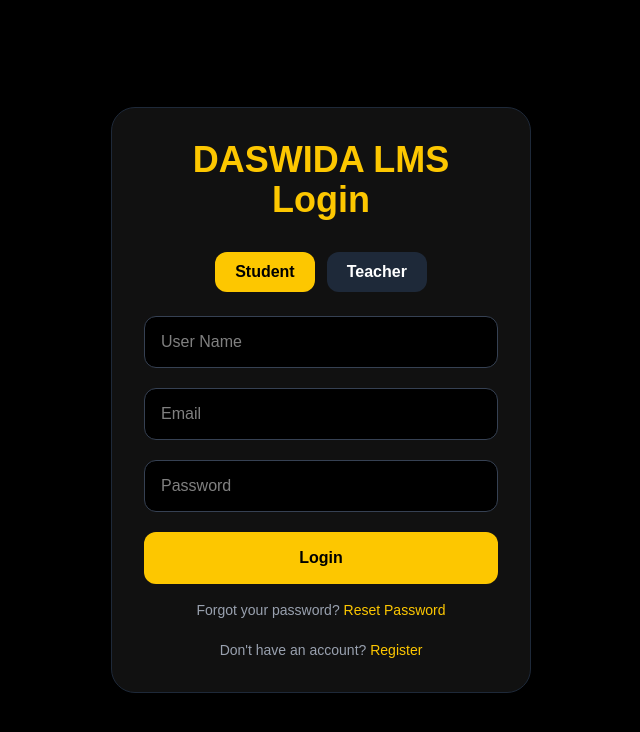
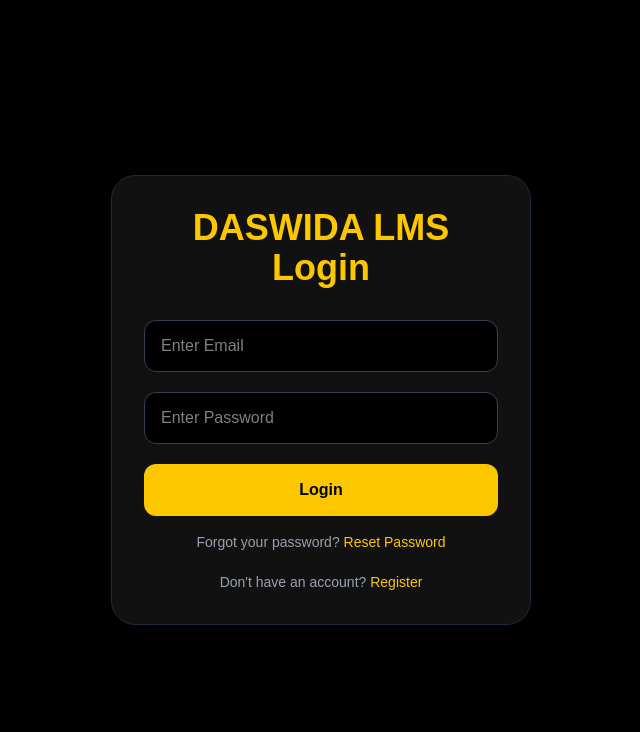
Before and after one commit to spriveen/Daswida-LMS, a React app in the folder frontend/: page /login in a window 1280 px wide. Shown: the top 732 px of the page, without its empty margins (319-959 px from the left). Built offline with nearby package versions, Linux system fonts and the light colour scheme; the HTML template or start-up script is replaced by a standard one.

Commit message:
update Navbar Login Register Again

```diff
--- a/frontend/src/components/navbar/Navbar.jsx
+++ b/frontend/src/components/navbar/Navbar.jsx
@@ -59,7 +59,7 @@ function Navbar() {
 
         </button>
 
-        {/* LOGIN BUTTON */}
+
         {/* LOGIN BUTTON */}
 {/* <Link to="/login"> */}
 
--- a/frontend/src/context/AuthContext.jsx
+++ b/frontend/src/context/AuthContext.jsx
@@ -1,9 +1,41 @@
-import React from 'react'
+// src/context/AuthContext.jsx
 
-const AuthContext = React.createContext()
+import React, { createContext, useState } from "react";
 
-export default AuthContext
+export const AuthContext = createContext();
 
-}
+const AuthProvider = ({ children }) => {
 
-export default AuthContext
+  const [user, setUser] = useState(null);
+
+  // LOGIN
+  const login = (userData) => {
+    setUser(userData);
+
+    localStorage.setItem(
+      "user",
+      JSON.stringify(userData)
+    );
+  };
+
+  // LOGOUT
+  const logout = () => {
+    setUser(null);
+
+    localStorage.removeItem("user");
+  };
+
+  return (
+    <AuthContext.Provider
+      value={{
+        user,
+        login,
+        logout,
+      }}
+    >
+      {children}
+    </AuthContext.Provider>
+  );
+};
+
+export default AuthProvider;
--- a/frontend/src/pages/auth/Login.jsx
+++ b/frontend/src/pages/auth/Login.jsx
@@ -7,54 +7,50 @@ const Login = () => {
 
   const navigate = useNavigate();
 
-  const [role, setRole] = useState("student");
-
   const [formData, setFormData] = useState({
-    username: "",
     email: "",
     password: "",
   });
 
+  // HANDLE INPUT
   const handleChange = (e) => {
+
     setFormData({
       ...formData,
       [e.target.name]: e.target.value,
     });
+
   };
 
+  // HANDLE LOGIN
   const handleSubmit = (e) => {
+
     e.preventDefault();
 
-    // SIMPLE LOGIN CHECK
+    // VALIDATION
     if (
-      formData.username &&
       formData.email &&
       formData.password
     ) {
 
+      // SAVE LOGIN STATUS
       localStorage.setItem("isLoggedIn", "true");
 
-      alert(`${role} Login Successful ✅`);
+      alert("Login Successful ✅");
 
-      // ROLE BASED NAVIGATION
-      if (role === "student") {
-
+      // REDIRECT
       navigate("/student/dashboard");
-
-      } else {
-
-        navigate("/teacher/dashboard");
-
-      }
 
     } else {
 
       alert("Please fill all fields ❌");
 
     }
+
   };
 
   return (
+
     <div className="min-h-screen flex items-center justify-center bg-black px-4">
 
       <div className="w-full max-w-[420px] p-8 rounded-3xl border border-gray-800 bg-[#111] text-white shadow-2xl">
@@ -64,67 +60,30 @@ const Login = () => {
           DASWIDA LMS Login
         </h2>
 
-        {/* ROLE BUTTONS */}
-        <div className="flex gap-3 mb-6 justify-center">
-
-          <button
-            onClick={() => setRole("student")}
-            className={`px-5 py-2 rounded-xl font-bold transition ${
-              role === "student"
-                ? "bg-yellow-400 text-black"
-                : "bg-gray-800 text-white"
-            }`}
-          >
-            Student
-          </button>
-
-          <button
-            onClick={() => setRole("teacher")}
-            className={`px-5 py-2 rounded-xl font-bold transition ${
-              role === "teacher"
-                ? "bg-yellow-400 text-black"
-                : "bg-gray-800 text-white"
-            }`}
-          >
-            Teacher
-          </button>
-
-        </div>
-
         {/* FORM */}
         <form
           onSubmit={handleSubmit}
           className="flex flex-col gap-5"
         >
 
-          {/* USERNAME */}
-          <input
-            type="text"
-            name="username"
-            placeholder="User Name"
-            value={formData.username}
-            onChange={handleChange}
-            className="h-[52px] px-4 rounded-xl bg-black border border-gray-700 focus:border-yellow-400 outline-none"
-          />
-
           {/* EMAIL */}
           <input
             type="email"
             name="email"
-            placeholder="Email"
+            placeholder="Enter Email"
             value={formData.email}
             onChange={handleChange}
-            className="h-[52px] px-4 rounded-xl bg-black border border-gray-700 focus:border-yellow-400 outline-none"
+            className="h-[52px] px-4 rounded-xl bg-black border border-gray-700 text-white focus:border-yellow-400 outline-none"
           />
 
           {/* PASSWORD */}
           <input
             type="password"
             name="password"
-            placeholder="Password"
+            placeholder="Enter Password"
             value={formData.password}
             onChange={handleChange}
-            className="h-[52px] px-4 rounded-xl bg-black border border-gray-700 focus:border-yellow-400 outline-none"
+            className="h-[52px] px-4 rounded-xl bg-black border border-gray-700 text-white focus:border-yellow-400 outline-none"
           />
 
           {/* LOGIN BUTTON */}
@@ -137,15 +96,14 @@ const Login = () => {
 
         </form>
 
-        {/* Forget Password */}
-
+        {/* FORGOT PASSWORD */}
         <p className="text-gray-400 text-sm text-center mt-4">
 
           Forgot your password?{" "}
 
           <span
             onClick={() => navigate("/forgot-password")}
-    className="text-yellow-400 cursor-pointer"
+            className="text-yellow-400 cursor-pointer hover:underline"
           >
             Reset Password
           </span>
@@ -159,7 +117,7 @@ const Login = () => {
 
           <span
             onClick={() => navigate("/register")}
-            className="text-yellow-400 cursor-pointer"
+            className="text-yellow-400 cursor-pointer hover:underline"
           >
             Register
           </span>
@@ -169,6 +127,7 @@ const Login = () => {
       </div>
 
     </div>
+
   );
 };
 
--- a/frontend/src/pages/auth/Register.jsx
+++ b/frontend/src/pages/auth/Register.jsx
@@ -7,8 +7,10 @@ const Register = () => {
 
   const navigate = useNavigate();
 
+  // ROLE STATE
   const [role, setRole] = useState("student");
 
+  // FORM DATA
   const [formData, setFormData] = useState({
     username: "",
     email: "",
@@ -17,24 +19,29 @@ const Register = () => {
     subject: "",
   });
 
+  // HANDLE INPUT
   const handleChange = (e) => {
+
     setFormData({
       ...formData,
       [e.target.name]: e.target.value,
     });
+
   };
 
+  // HANDLE REGISTER
   const handleSubmit = (e) => {
+
     e.preventDefault();
 
-    // SIMPLE VALIDATION
+    // VALIDATION
     if (
       formData.username &&
       formData.email &&
       formData.password
     ) {
 
-      alert("Registration Successful ✅");
+      alert(`${role} Registration Successful ✅`);
 
       navigate("/login");
 
@@ -43,9 +50,11 @@ const Register = () => {
       alert("Please fill all fields ❌");
 
     }
+
   };
 
   return (
+
     <div className="min-h-screen bg-black flex items-center justify-center px-4">
 
       <div className="w-full max-w-[500px] bg-[#111111] border border-gray-800 rounded-3xl p-8 shadow-2xl">
@@ -55,29 +64,38 @@ const Register = () => {
           DASWIDA LMS Register
         </h1>
 
+        {/* ROLE BUTTONS */}
+        <div className="flex gap-3 mb-6 justify-center">
+
+          <button
+            onClick={() => setRole("student")}
+            className={`px-5 py-2 rounded-xl font-bold transition ${
+              role === "student"
+                ? "bg-yellow-400 text-black"
+                : "bg-gray-800 text-white"
+            }`}
+          >
+            Student
+          </button>
+
+          <button
+            onClick={() => setRole("teacher")}
+            className={`px-5 py-2 rounded-xl font-bold transition ${
+              role === "teacher"
+                ? "bg-yellow-400 text-black"
+                : "bg-gray-800 text-white"
+            }`}
+          >
+            Teacher
+          </button>
+
+        </div>
+
         {/* FORM */}
         <form
           onSubmit={handleSubmit}
           className="flex flex-col gap-5"
         >
-
-          {/* ROLE */}
-          <select
-            value={role}
-            onChange={(e) => setRole(e.target.value)}
-            className="h-[52px] px-4 rounded-xl bg-black border border-gray-700 text-white outline-none"
-          >
-
-            <option value="student">
-              Student
-            </option>
-
-            <option value="teacher">
-              Teacher
-            </option>
-
-          </select>
-
 
           {/* USERNAME */}
           <input
@@ -89,7 +107,6 @@ const Register = () => {
             className="h-[52px] px-4 rounded-xl bg-black border border-gray-700 text-white outline-none focus:border-yellow-400"
           />
 
-
           {/* EMAIL */}
           <input
             type="email"
@@ -99,7 +116,6 @@ const Register = () => {
             onChange={handleChange}
             className="h-[52px] px-4 rounded-xl bg-black border border-gray-700 text-white outline-none focus:border-yellow-400"
           />
-
 
           {/* PASSWORD */}
           <input
@@ -111,8 +127,7 @@ const Register = () => {
             className="h-[52px] px-4 rounded-xl bg-black border border-gray-700 text-white outline-none focus:border-yellow-400"
           />
 
-
-          {/* STUDENT NIC */}
+          {/* STUDENT FIELD */}
           {role === "student" && (
 
             <input
@@ -126,8 +141,7 @@ const Register = () => {
 
           )}
 
-
-          {/* TEACHER SUBJECT */}
+          {/* TEACHER FIELD */}
           {role === "teacher" && (
 
             <input
@@ -141,7 +155,6 @@ const Register = () => {
 
           )}
 
-
           {/* REGISTER BUTTON */}
           <button
             type="submit"
@@ -152,7 +165,6 @@ const Register = () => {
 
         </form>
 
-
         {/* LOGIN LINK */}
         <p className="text-center text-gray-400 mt-6">
 
@@ -160,7 +172,7 @@ const Register = () => {
 
           <span
             onClick={() => navigate("/login")}
-            className="text-yellow-400 cursor-pointer"
+            className="text-yellow-400 cursor-pointer hover:underline"
           >
             Login
           </span>
@@ -170,6 +182,7 @@ const Register = () => {
       </div>
 
     </div>
+
   );
 };
 
```
Lines whose indentation alone changed are shown as unchanged.
